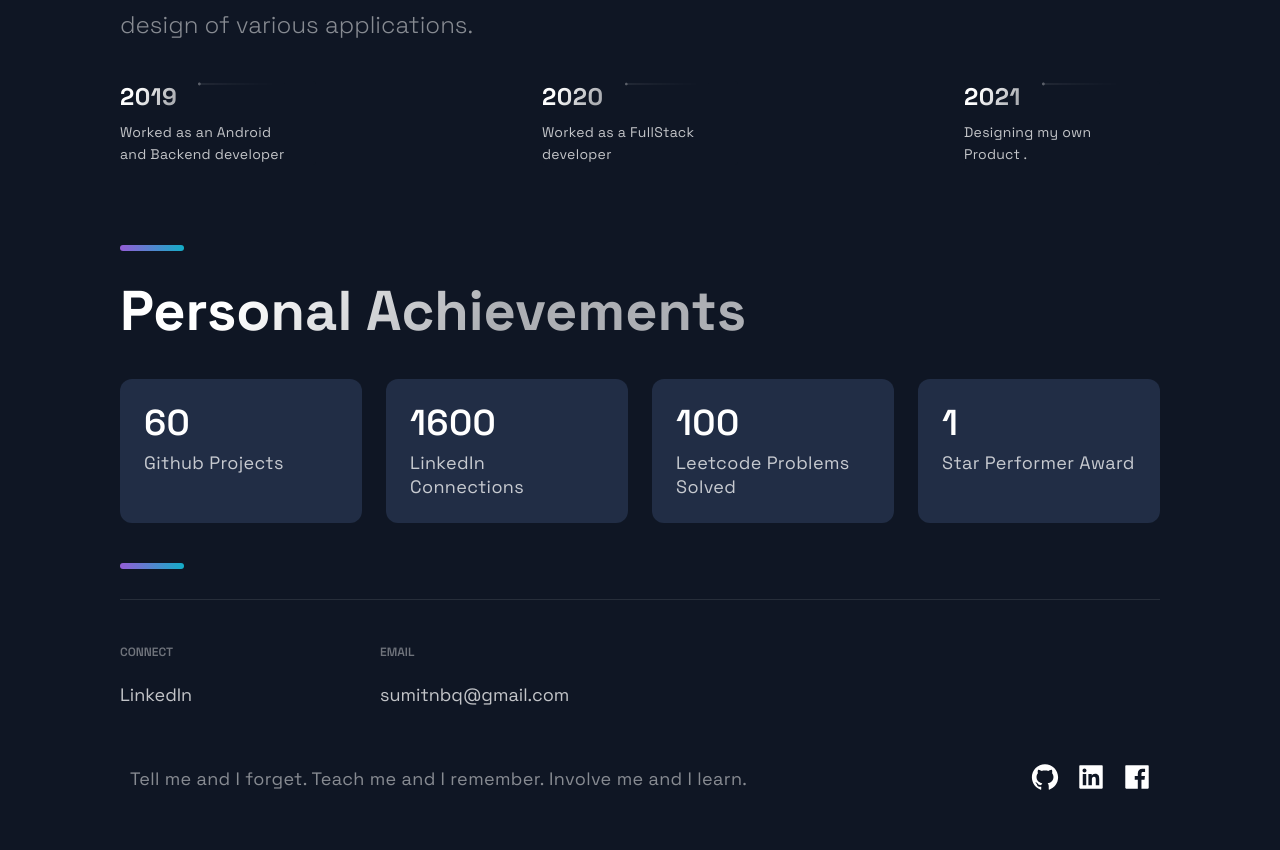
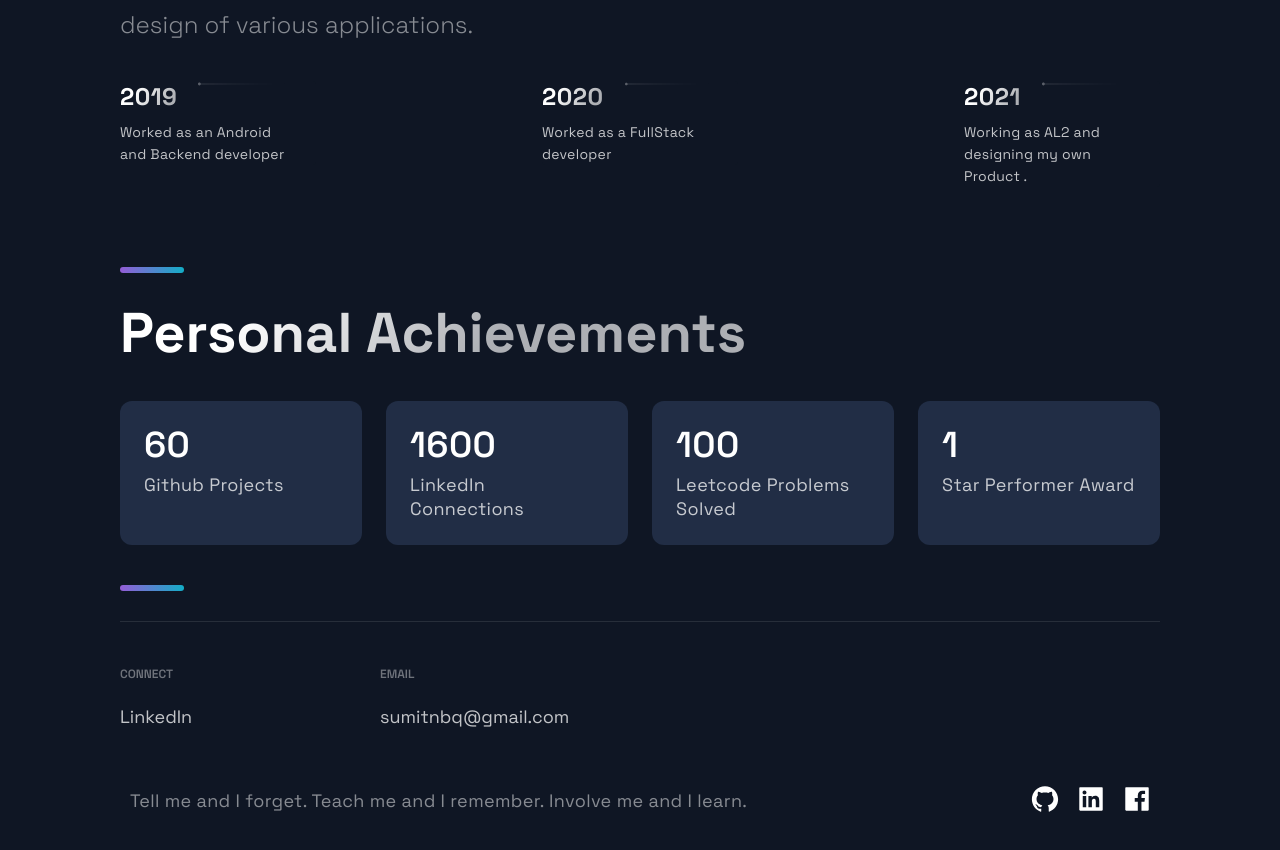
Before and after one commit to codered-jack/portfolio-main, a Next.js app: page / in a window 1280 px wide. Shown: the part 3984-4834 px from the top of the page. Built offline with nearby package versions, Linux system fonts and the light colour scheme.

Commit message:
project added

```diff
--- a/src/constants/constants.js
+++ b/src/constants/constants.js
@@ -22,8 +22,8 @@ export const projects = [
     description: "An E-commerce application built with react, node and GraphQL. Currently in progress... ",
       image: '/images/bigbasket.gif',
       tags: ['React','Node','GraphQL'],
-    source: 'https://github.com/codered-jack',
-    visit: 'https://github.com/codered-jack',
+    source: 'https://sabka-bazaar.vercel.app/',
+    visit: 'https://sabka-bazaar.vercel.app/',
     id: 2,
   },
   {
@@ -49,5 +49,5 @@ export const projects = [
 export const TimeLineData = [
   { year: 2019, text: 'Worked as an Android and Backend developer', },
   { year: 2020, text: 'Worked as a FullStack developer', },
-  { year: 2021, text: 'Designing my own Product .' },
+  { year: 2021, text: 'Working as AL2 and designing my own Product .' },
 ];
```
